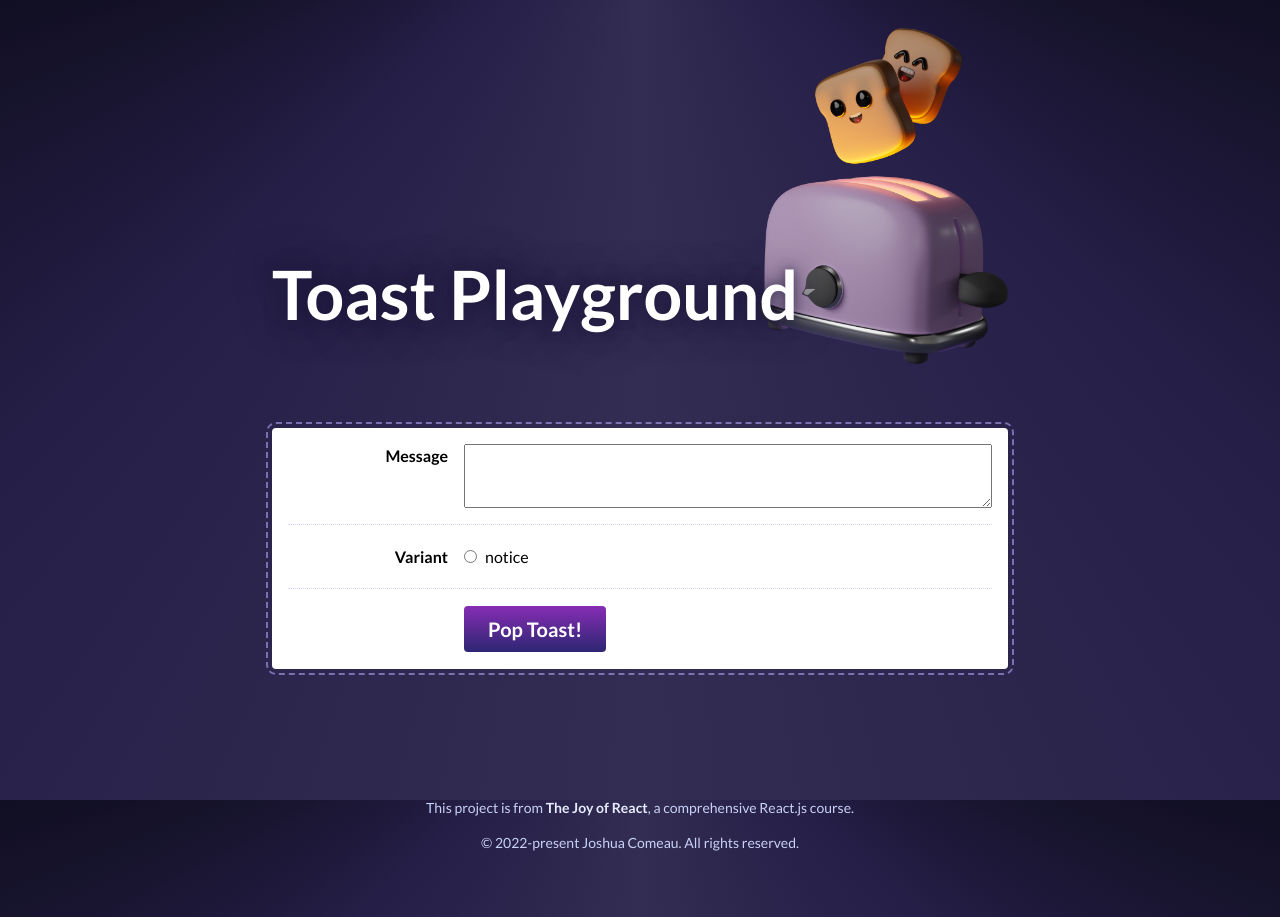
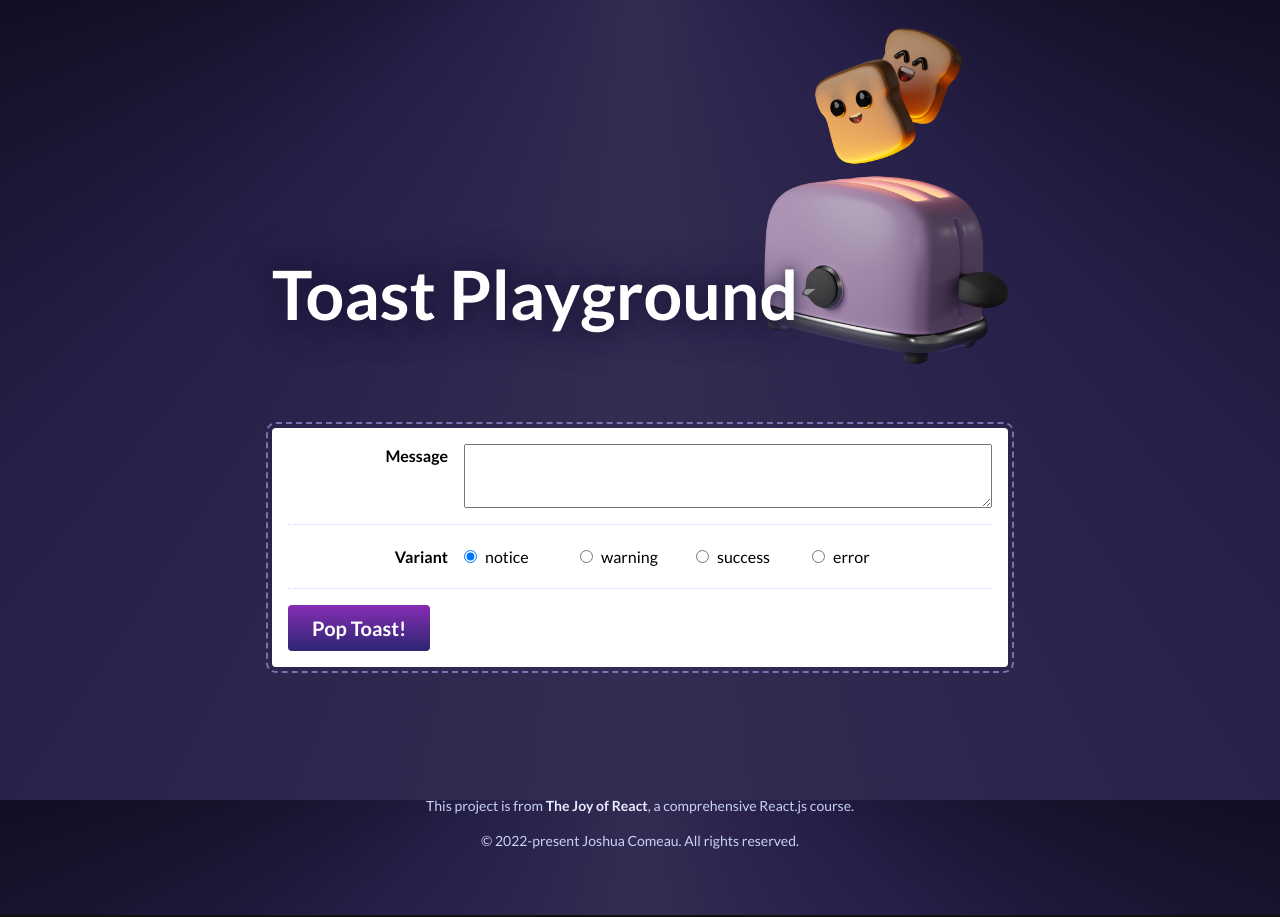
Before and after one commit to Robloche/toast-component, a React (Create React App) app: page / in a window 1280 px wide. Built offline with nearby package versions, Linux system fonts and the light colour scheme.

Commit message:
Finished exercise 1

```diff
--- a/src/components/ToastPlayground/ToastPlayground.js
+++ b/src/components/ToastPlayground/ToastPlayground.js
@@ -1,12 +1,15 @@
-import React from 'react';
+import React from "react";
 
-import Button from '../Button';
+import Button from "../Button";
 
-import styles from './ToastPlayground.module.css';
+import styles from "./ToastPlayground.module.css";
 
-const VARIANT_OPTIONS = ['notice', 'warning', 'success', 'error'];
+const VARIANT_OPTIONS = ["notice", "warning", "success", "error"];
 
 function ToastPlayground() {
+  const [message, setMessage] = React.useState("");
+  const [variant, setVariant] = React.useState("notice");
+
   return (
     <div className={styles.wrapper}>
       <header>
@@ -19,12 +22,15 @@ function ToastPlayground() {
           <label
             htmlFor="message"
             className={styles.label}
-            style={{ alignSelf: 'baseline' }}
+            style={{ alignSelf: "baseline" }}
           >
             Message
           </label>
           <div className={styles.inputWrapper}>
-            <textarea id="message" className={styles.messageInput} />
+            <textarea className={styles.messageInput}
+                      id="message"
+                      onChange={(event) => setMessage(event.target.value)}
+                      value={message} />
           </div>
         </div>
 
@@ -33,25 +39,28 @@ function ToastPlayground() {
           <div
             className={`${styles.inputWrapper} ${styles.radioWrapper}`}
           >
-            <label htmlFor="variant-notice">
-              <input
-                id="variant-notice"
-                type="radio"
-                name="variant"
-                value="notice"
-              />
-              notice
-            </label>
-
-            {/* TODO Other Variant radio buttons here */}
+            {VARIANT_OPTIONS.map((variantName) => {
+              const id = `variant-${variantName}`;
+              return (
+                <label key={id} htmlFor={id}>
+                  <input
+                    checked={variantName === variant}
+                    id={id}
+                    name="variant"
+                    onChange={() => setVariant(variantName)}
+                    type="radio"
+                    value={variantName}
+                  />
+                  {variantName}
+                </label>
+              );
+            })}
           </div>
         </div>
 
-        <div className={styles.row}>
-          <div className={styles.label} />
-          <div
-            className={`${styles.inputWrapper} ${styles.radioWrapper}`}
-          >
+        <div className="{styles.row}">
+          <div className="{styles.label}" />
+          <div className={`${styles.inputWrapper} ${styles.radioWrapper}`}>
             <Button>Pop Toast!</Button>
           </div>
         </div>
```
